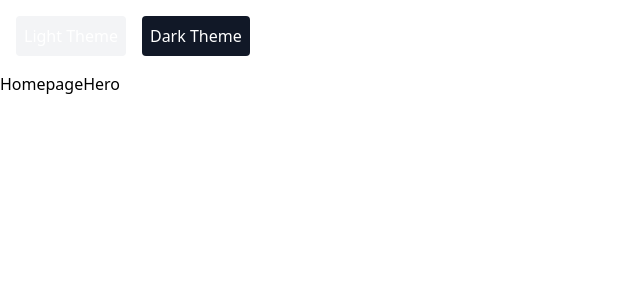
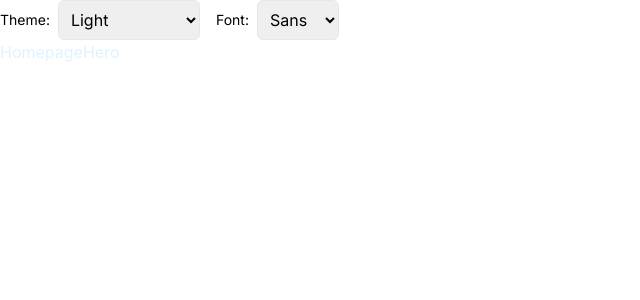
Before and after one commit to nadhifrafifaiz/nadhif-portofolio, a Next.js app: page / in a window 1280 px wide. Shown: the top 300 px of the page, without its empty margins (0-640 px from the left). Built offline with nearby package versions, Linux system fonts and the light colour scheme.

Commit message:
feat/next-theme/fix flickering init load

```diff
--- a/package.json
+++ b/package.json
@@ -14,6 +14,7 @@
     "framer-motion": "^11.15.0",
     "i18next": "^24.2.0",
     "next": "14.2.4",
+    "next-themes": "^0.4.6",
     "react": "^18",
     "react-dom": "^18",
     "react-i18next": "^15.4.0"
--- a/src/app/components/theme-switcher.tsx
+++ b/src/app/components/theme-switcher.tsx
@@ -1,50 +1,129 @@
+// "use client";
+// import { useEffect, useState } from "react";
+
+// type Theme = "light" | "dark";
+
+// const themes: Record<Theme, { class: string; font: string }> = {
+//   light: { class: "theme-light", font: "font-inter" },
+//   dark: { class: "theme-dark", font: "font-roboto" },
+// };
+
+// export default function ThemeSwitcher() {
+//   const [theme, setTheme] = useState<Theme>(() => {
+//     if (typeof window !== "undefined") {
+//       return (localStorage.getItem("theme") as Theme) || "light";
+//     }
+//     return "light";
+//   });
+
+//   useEffect(() => {
+//     // Set theme class on document
+//     document.documentElement.className = themes[theme].class;
+
+//     // Remove any class starting with 'font-' and add the new font class
+//     document.body.className =
+//       document.body.className
+//         .split(" ")
+//         .filter((className) => !className.startsWith("font-"))
+//         .join(" ") + ` ${themes[theme].font}`;
+
+//     // Store the theme preference in localStorage
+//     localStorage.setItem("theme", theme);
+//   }, [theme]);
+
+//   return (
+//     <div className="flex gap-4 p-4">
+//       <button
+//         onClick={() => setTheme("light")}
+//         className="bg-primary rounded p-2 text-white"
+//       >
+//         Light Theme
+//       </button>
+//       <button
+//         onClick={() => setTheme("dark")}
+//         className="bg-secondary rounded p-2 text-white"
+//       >
+//         Dark Theme
+//       </button>
+//     </div>
+//   );
+// }
+
 "use client";
+
+import { useTheme } from "next-themes";
 import { useEffect, useState } from "react";
 
-type Theme = "light" | "dark";
+const themes = ["light", "dark", "theme-blue", "theme-green", "theme-red"];
+const fonts = ["sans", "mono"]; // Adding "mono" for Roboto Mono font
 
-const themes: Record<Theme, { class: string; font: string }> = {
-  light: { class: "theme-light", font: "font-inter" },
-  dark: { class: "theme-dark", font: "font-roboto" },
-};
-
-export default function ThemeSwitcher() {
-  const [theme, setTheme] = useState<Theme>(() => {
-    if (typeof window !== "undefined") {
-      return (localStorage.getItem("theme") as Theme) || "light";
-    }
-    return "light";
-  });
+export default function ThemeSelector() {
+  const { theme, setTheme } = useTheme();
+  const [mounted, setMounted] = useState(false);
+  const [font, setFont] = useState("sans");
 
   useEffect(() => {
-    // Set theme class on document
-    document.documentElement.className = themes[theme].class;
+    setMounted(true);
+    const savedTheme = localStorage.getItem("theme");
+    if (savedTheme) setTheme(savedTheme);
 
-    // Remove any class starting with 'font-' and add the new font class
-    document.body.className =
-      document.body.className
-        .split(" ")
-        .filter((className) => !className.startsWith("font-"))
-        .join(" ") + ` ${themes[theme].font}`;
+    const savedFont = localStorage.getItem("font");
+    if (savedFont) setFont(savedFont);
+  }, [setTheme]);
 
-    // Store the theme preference in localStorage
-    localStorage.setItem("theme", theme);
-  }, [theme]);
+  useEffect(() => {
+    if (mounted) {
+      // Store the theme and font in localStorage for persistence
+      localStorage.setItem("theme", theme!);
+      localStorage.setItem("font", font);
+
+      // Apply the theme class dynamically
+      document.documentElement.classList.remove(...themes);
+      document.documentElement.classList.add(theme!);
+
+      // Apply the font dynamically using font class
+      document.body.classList.remove("font-sans", "font-mono");
+      if (font === "sans") {
+        document.body.classList.add("font-sans");
+      } else {
+        document.body.classList.add("font-mono");
+      }
+    }
+  }, [mounted, theme, font]);
+
+  if (!mounted) return null; // Prevents hydration mismatch
 
   return (
-    <div className="flex gap-4 p-4">
-      <button
-        onClick={() => setTheme("light")}
-        className="bg-primary rounded p-2 text-white"
-      >
-        Light Theme
-      </button>
-      <button
-        onClick={() => setTheme("dark")}
-        className="bg-secondary rounded p-2 text-white"
-      >
-        Dark Theme
-      </button>
+    <div className="flex items-center gap-4">
+      <div className="flex items-center gap-2">
+        <span className="text-sm">Theme:</span>
+        <select
+          value={theme}
+          onChange={(e) => setTheme(e.target.value)}
+          className="rounded-md border p-2"
+        >
+          {themes.map((t) => (
+            <option key={t} value={t}>
+              {t.charAt(0).toUpperCase() + t.slice(1)}
+            </option>
+          ))}
+        </select>
+      </div>
+
+      <div className="flex items-center gap-2">
+        <span className="text-sm">Font:</span>
+        <select
+          value={font}
+          onChange={(e) => setFont(e.target.value)}
+          className="rounded-md border p-2"
+        >
+          {fonts.map((f) => (
+            <option key={f} value={f}>
+              {f.charAt(0).toUpperCase() + f.slice(1)}
+            </option>
+          ))}
+        </select>
+      </div>
     </div>
   );
 }
--- a/src/app/globals.css
+++ b/src/app/globals.css
@@ -6,21 +6,52 @@
   padding: 0;
   margin: 0;
 }
+/* Default theme (Light) */
+:root {
+  --color-primary: #3b82f6; /* Blue */
+  --color-secondary: #1e40af;
+  --color-accent: #e0f2fe;
 
-:root {
-  --color-primary: #ffffff; /* White */
-  --color-secondary: #222222; /* Dark Gray for contrast */
-  --color-accent: #eab308; /* Gold - slightly darker for better contrast */
+  --font-sans: 'Inter', sans-serif;
+  --font-serif: 'Merriweather', serif;
 }
 
-.theme-dark {
-  --color-primary: #18181b; /* Dark Gray (Not pure black, easier on eyes) */
-  --color-secondary: #f5f5f5; /* Light Gray for strong contrast */
-  --color-accent: #facc15; /* Yellow Gold */
+/* Dark theme */
+.dark {
+  --color-primary: #1e293b; /* Dark Mode */
+  --color-secondary: #334155;
+  --color-accent: #64748b;
+
+  --font-sans: 'Arial', sans-serif;
+  --font-serif: 'Georgia', serif;
 }
 
-.theme-light {
-  --color-primary: #f3f4f6; /* Soft Gray (Better than pure gray for contrast) */
-  --color-secondary: #111827; /* Deep Navy Gray */
-  --color-accent: #facc15; /* Gold */
+/* Theme Blue */
+.theme-blue {
+  --color-primary: #3b82f6;
+  --color-secondary: #1e40af;
+  --color-accent: #e0f2fe;
+
+  --font-sans: 'Inter', sans-serif;
+  --font-serif: 'Merriweather', serif;
 }
+
+/* Theme Green */
+.theme-green {
+  --color-primary: #22c55e;
+  --color-secondary: #166534;
+  --color-accent: #bbf7d0;
+
+  --font-sans: 'Roboto', sans-serif;
+  --font-serif: 'Georgia', serif;
+}
+
+/* Theme Red */
+.theme-red {
+  --color-primary: #ef4444;
+  --color-secondary: #7f1d1d;
+  --color-accent: #fecaca;
+
+  --font-sans: 'Arial', sans-serif;
+  --font-serif: 'Times New Roman', serif;
+}
--- a/src/app/homepage/components/homepage-hero.tsx
+++ b/src/app/homepage/components/homepage-hero.tsx
@@ -1,3 +1,3 @@
 export default async function HomepageHero() {
-  return <div>HomepageHero</div>;
+  return <div className="text-accent"> HomepageHero</div>;
 }
--- a/src/app/layout.tsx
+++ b/src/app/layout.tsx
@@ -1,6 +1,7 @@
 import { Inter, Roboto_Mono } from "next/font/google";
 import "./globals.css";
 import ThemeSwitcher from "./components/theme-switcher";
+import { ThemeProvider } from "next-themes";
 
 const inter = Inter({
   subsets: ["latin"],
@@ -20,8 +21,15 @@ export default function RootLayout({
   return (
     <html lang="en">
       <body className={`${inter.variable} ${roboto_mono.variable} font-roboto`}>
-        <ThemeSwitcher />
-        {children}
+        <ThemeProvider
+          attribute="class"
+          defaultTheme="light"
+          themes={["light", "dark", "theme-blue", "theme-green", "theme-red"]}
+          storageKey="theme"
+        >
+          <ThemeSwitcher />
+          {children}
+        </ThemeProvider>
       </body>
     </html>
   );
--- a/tailwind.config.ts
+++ b/tailwind.config.ts
@@ -1,6 +1,7 @@
 import type { Config } from "tailwindcss";
 
 const config: Config = {
+  darkMode: "class",
   content: [
     "./src/pages/**/*.{js,ts,jsx,tsx,mdx}",
     "./src/components/**/*.{js,ts,jsx,tsx,mdx}",
@@ -14,8 +15,8 @@ const config: Config = {
         accent: "var(--color-accent)",
       },
       fontFamily: {
-        roboto: "var(--font-roboto-mono)",
-        inter: "var(--font-inter)",
+        sans: "var(--font-sans)",
+        serif: "var(--font-serif)",
       },
     },
   },
```
Also changed, not shown: 1 other file (tests, documents, lock files or other folders).
